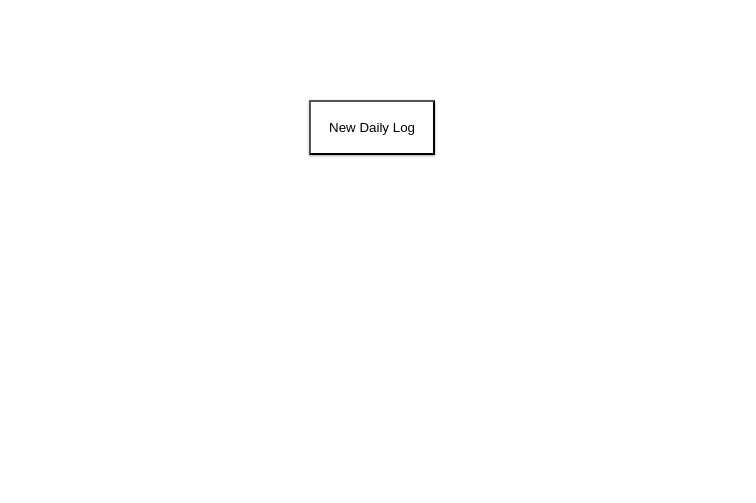
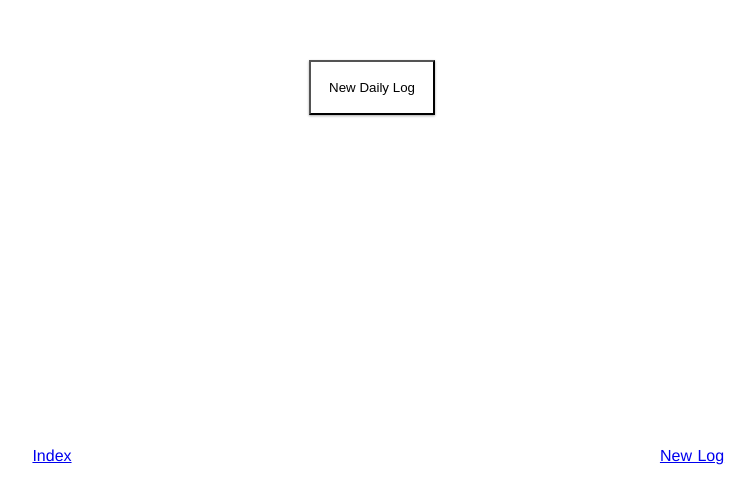
Before and after one commit to nathanielgreen/bulletbuddy, a Nuxt app: page /add-new in a window 1280 px wide. Shown: the part 273-776 px from the top of the page, without its empty margins (268-1024 px from the left). Built offline with nearby package versions, Linux system fonts and the light colour scheme.

Commit message:
BU-9: Added basic navbar setup

```diff
--- /dev/null
+++ b/components/Navbar.vue
@@ -0,0 +1,27 @@
+<template>
+  <nav class="navbar">
+    <nuxt-link class="navbar__item" to="/">Index</nuxt-link>
+    <nuxt-link class="navbar__item" to="/add-new">New Log</nuxt-link>
+  </nav>
+</template>
+
+<script>
+export default {
+  name: 'Navbar',
+};
+</script>
+
+<style lang="scss">
+.navbar {
+  display: flex;
+  align-items: center;
+  justify-content: center;
+
+  &__item {
+    flex: 1;
+    height: 100%;
+    text-align: center;
+    margin: 0 auto;
+  }
+}
+</style>
--- a/layouts/default.vue
+++ b/layouts/default.vue
@@ -1,6 +1,19 @@
 <template>
-  <nuxt/>
+  <div class="layout--default">
+    <nuxt/>
+    <Navbar class="layout__navbar" />
+  </div>
 </template>
+
+<script>
+import Navbar from '~/components/Navbar.vue';
+
+export default {
+  components: {
+    Navbar,
+  },
+};
+</script>
 
 <style>
 html
@@ -24,9 +37,15 @@ body {
   height: 100%;
 }
 #__nuxt {
-  height: 100%;
+  height: 90%;
 }
 #__layout {
   height: 100%;
 }
+.layout--default {
+    height: 100%;
+}
+.layout__navbar {
+  height: 10%;
+}
 </style>
```
